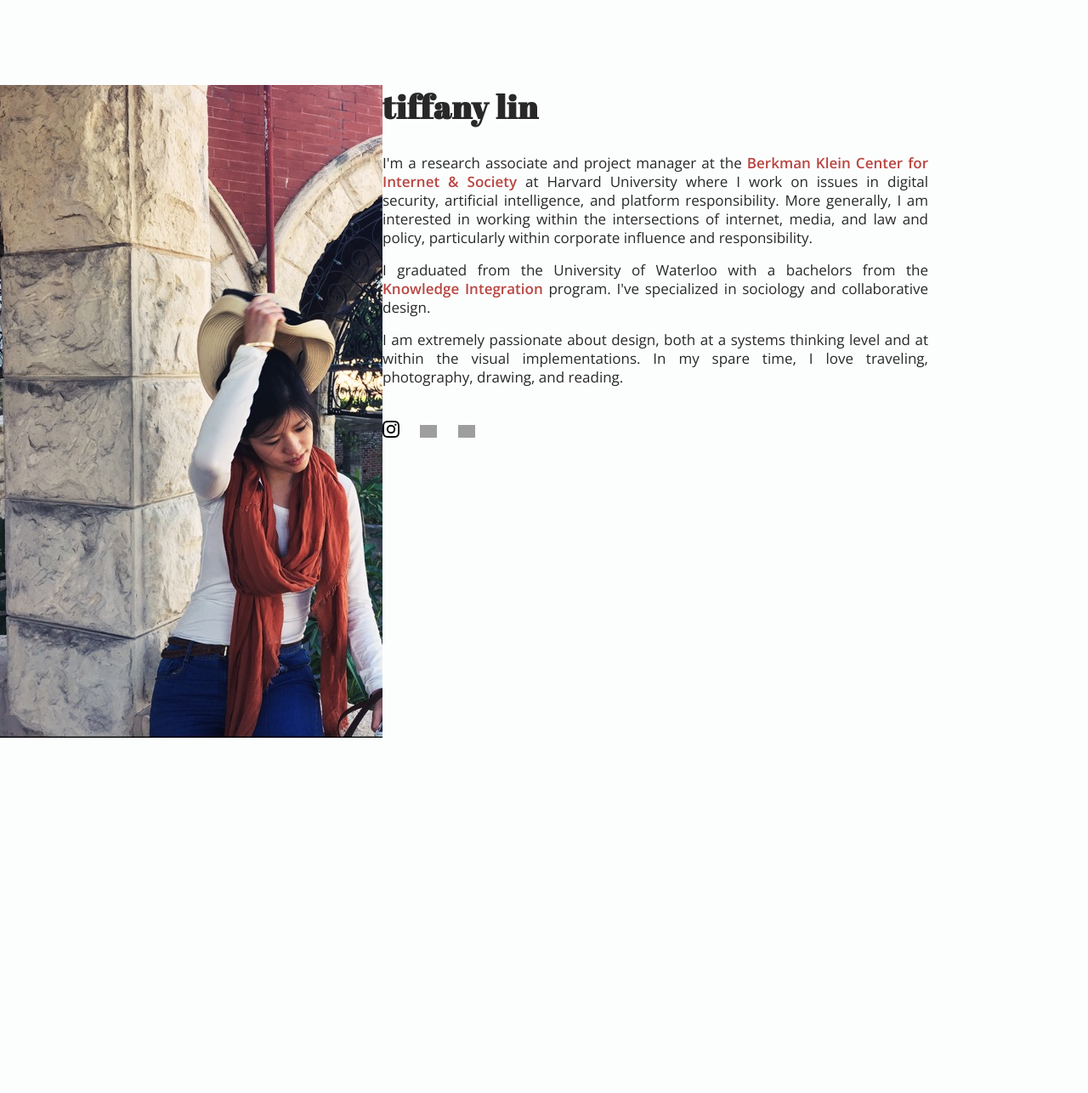
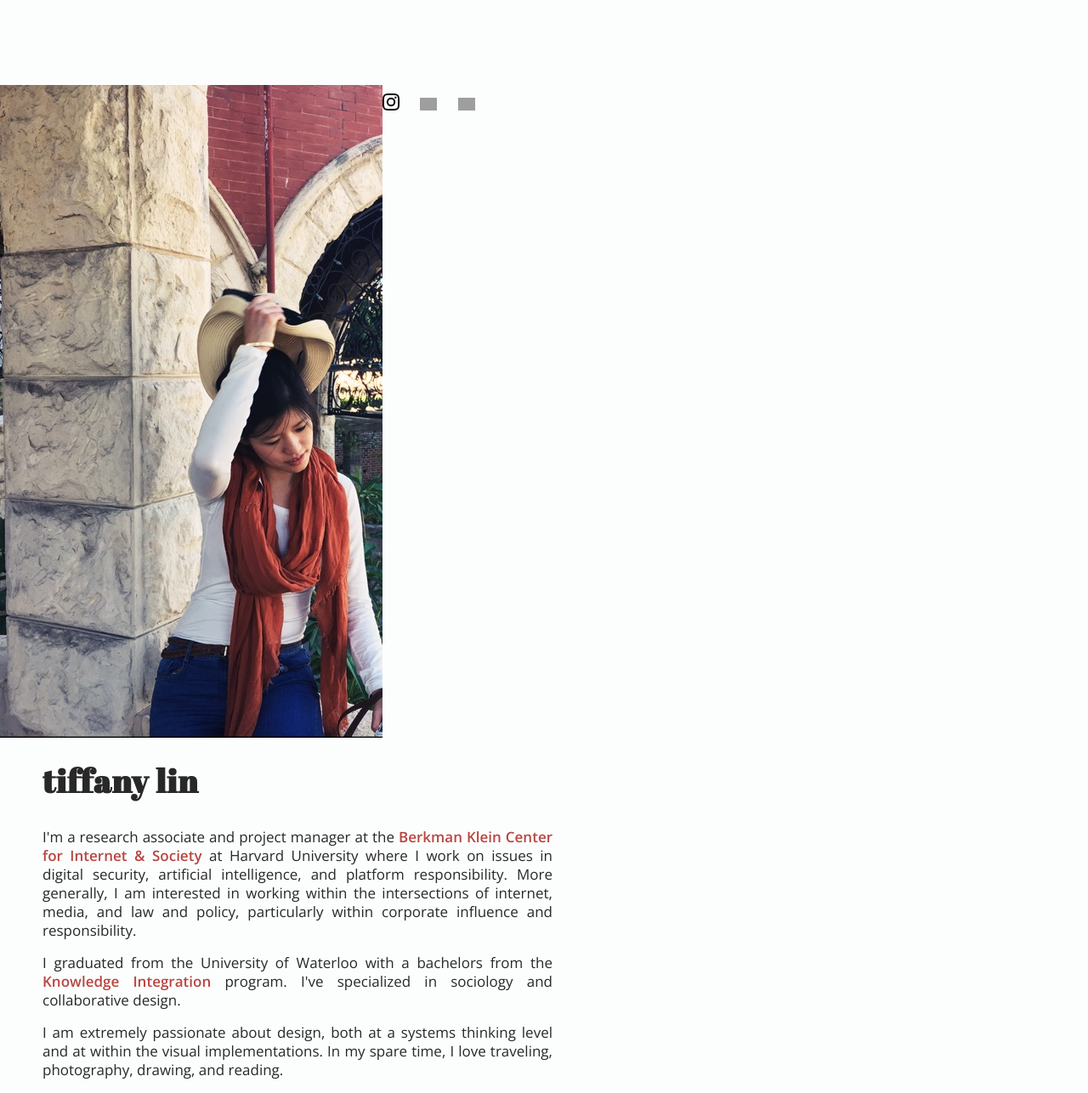
Before and after one commit to TiffCLin/tiffclin.github.io, a PHP site: page / in a window 1280 px wide. Shown: the whole page at 85% size. Before the commit the page ends 868 px from the top, so only its background shows below. Run offline with PHP 8.4, Linux system fonts and the light colour scheme; some libraries are stand-ins or nearby versions; grey boxes are pictures that could not be loaded.

Commit message:
Update style.css

```diff
--- a/includes/style.css
+++ b/includes/style.css
@@ -30,15 +30,15 @@ div#image
 div#image img
 {
 	border-radius: 5px;
-	margin: 0 70px 0 -20px;
+	margin: 0 70px 20px -20px;
 }
 
 div#description
 {
-	margin: ;
+	width: 600px;
 	padding: 0 60px 0 50px;
+	float: left;
 }
-
 
 nav
 {
```
